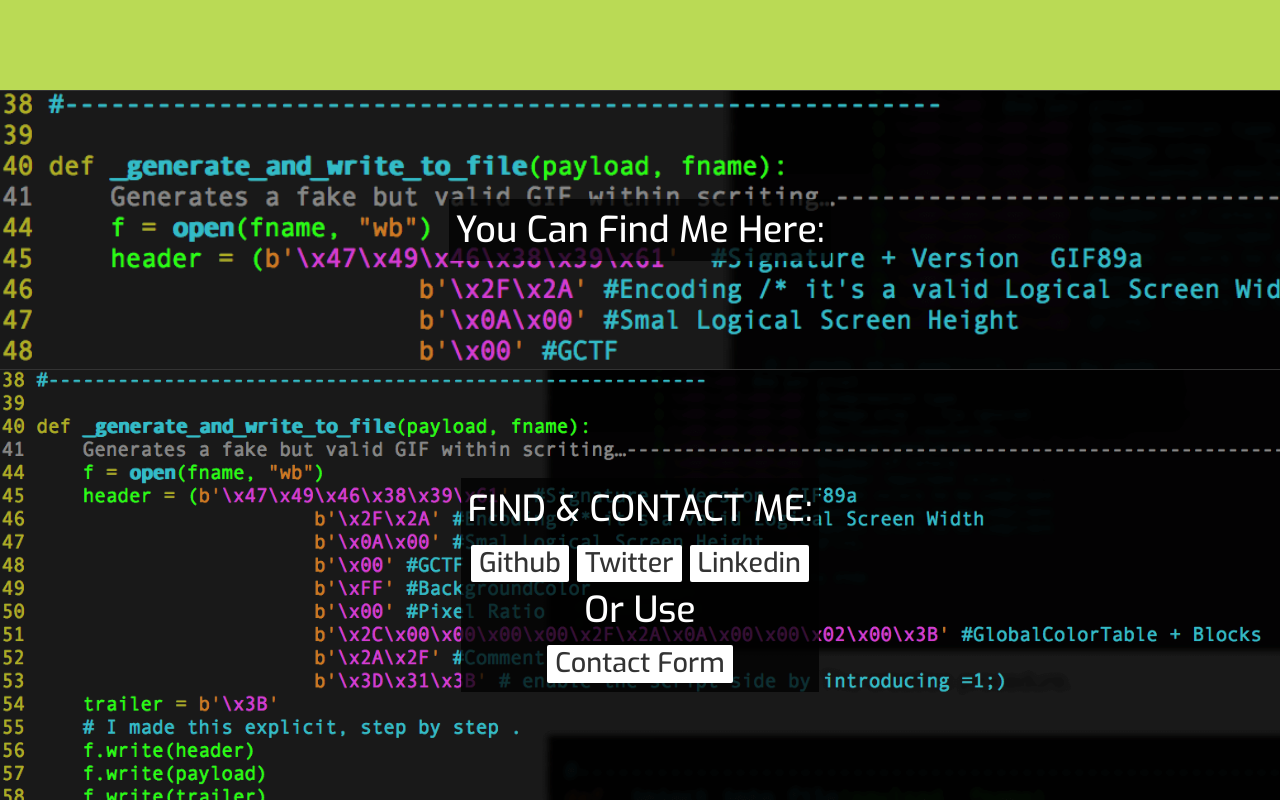
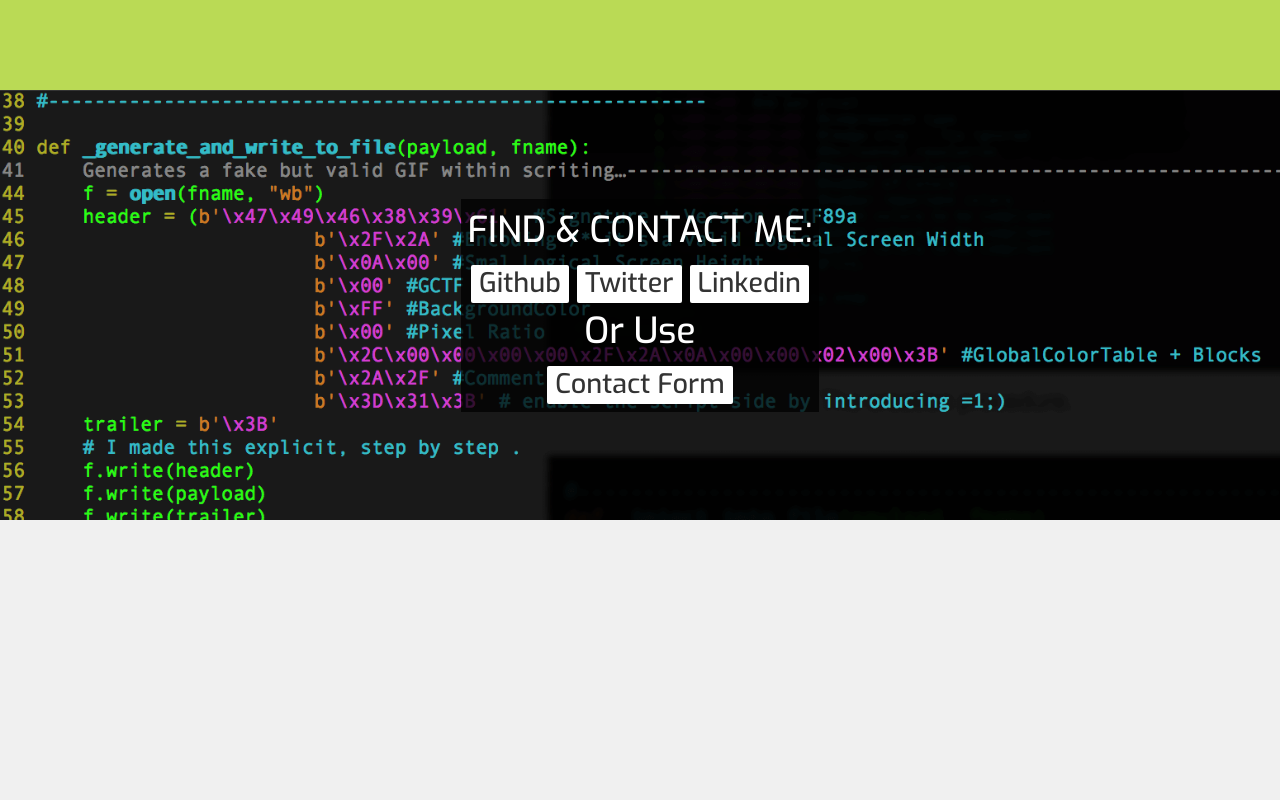
Before and after one commit to roothaxor/roothaxor.github.io, a plain HTML site: page index.htm in a window 1280 px wide. Shown: the part 3164-3964 px from the top of the page. After the commit the page ends 3684 px from the top, so only its background shows below. Drawn offline with Linux system fonts and the light colour scheme.

Commit message:
Update index.htm

```diff
--- a/index.htm
+++ b/index.htm
@@ -64,9 +64,6 @@ Incase wanna communicate you can reach me @ email </p>
 <br>
 </section>
 <section id=contact>
-<p style=text-align:center> You Can Find Me Here:
- </span><br>
-<section id=contact>
 <p style=text-align:center> FIND & CONTACT ME:
  </span><br>
 <a href=https://github.com/roothaxor/>Github</a><a href=https://twitter.com/root_haxor>Twitter</a><a href=https://www.linkedin.com/in/roothaxor>Linkedin</a><br>Or Use <br> <a href=contact.htm>Contact Form</a></a></br></p>
```
